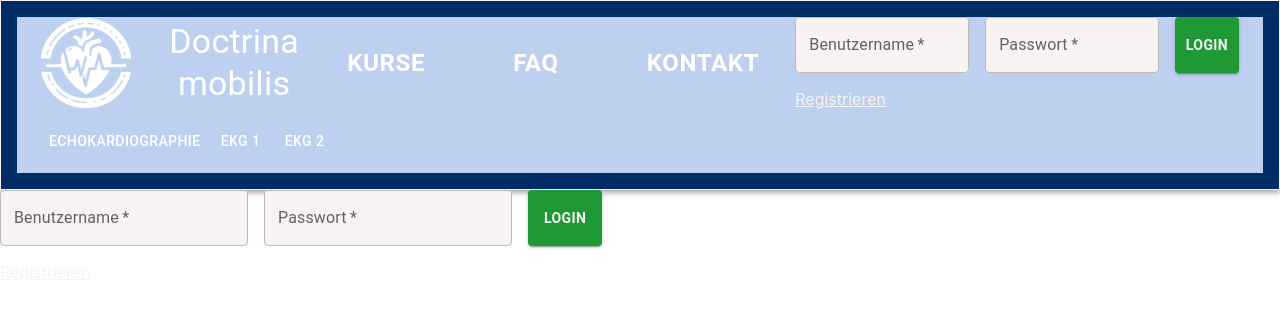
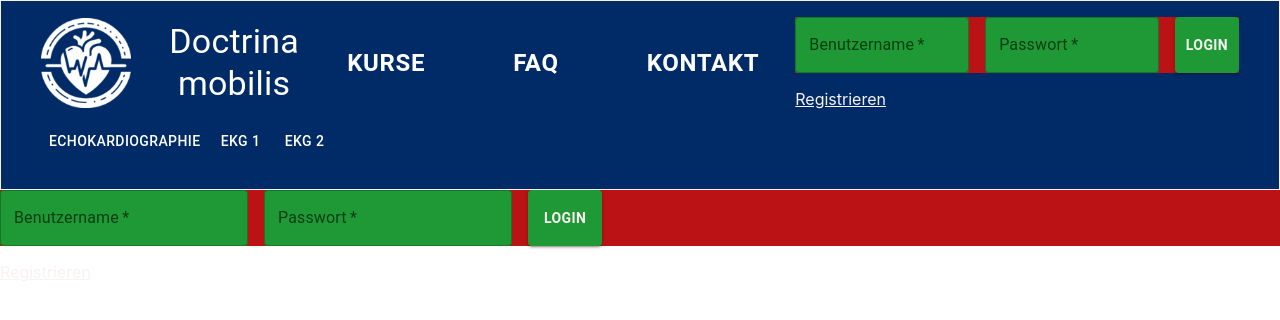
Before and after one commit to DoctrinaMobilis/website, a React (Create React App) app in the folder doctrina-mobilis-client/: page /login in a window 1280 px wide. Shown: the top 320 px of the page. Built offline with nearby package versions, Linux system fonts and the light colour scheme.

Commit message:
login color changes

```diff
--- a/doctrina-mobilis-client/src/Header.css
+++ b/doctrina-mobilis-client/src/Header.css
@@ -3,7 +3,6 @@
   flex-direction: row;
   padding: 0 1em;
   min-height: 90px; /* Adjusted height to fit both header sections */
-  background-color: var(--secondary-color) !important;
 }
 
 .upper-header {
@@ -17,7 +16,6 @@
   display: flex;
   justify-content: center;
   width: 100%;
-  background-color: var(--secondary-color) !important;
 }
 
 .left-section {
--- a/doctrina-mobilis-client/src/Login.css
+++ b/doctrina-mobilis-client/src/Login.css
@@ -10,10 +10,11 @@
   flex-direction: row;
   gap: 1em;
   width: 100%;
+  background-color: var(--warning-color) !important;
 }
 
 .input-field .MuiOutlinedInput-root {
-  background-color: var(--custom-white) !important;
+  background-color: var(--accept-color) !important;
   color: black;
 }
 
```
